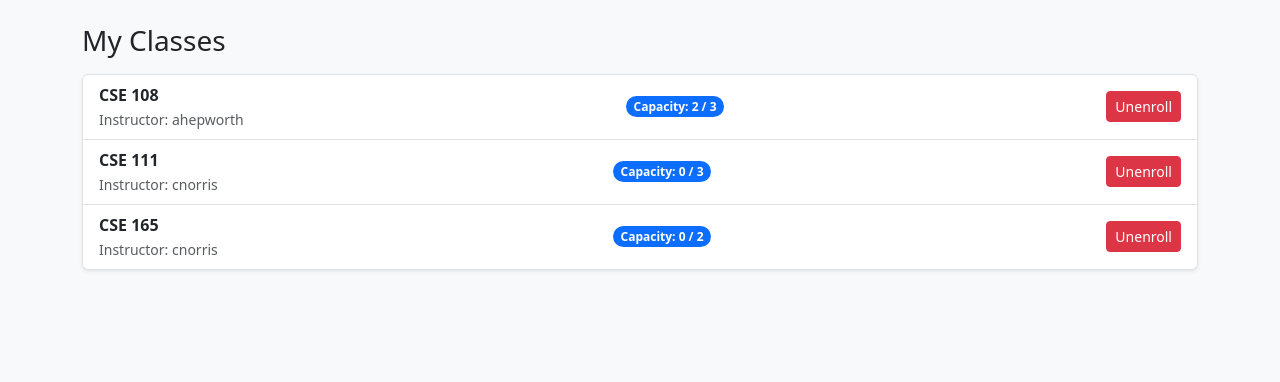
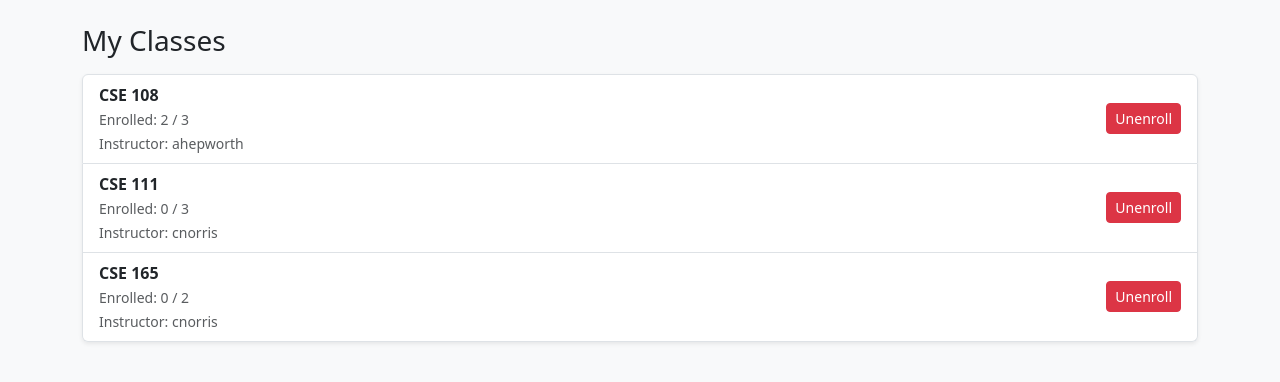
Before and after one commit to achu-nat/lab8_app, a Flask app: template templates/student_my_classes.html in a window 1280 px wide. Shown: the part 56-438 px from the top of the page. Run offline with Flask 3, Linux system fonts and the light colour scheme; the template is opened without the code that fills it: values that come from a table or form of the project are taken from there, others are empty.

Commit message:
updated enrollment format

```diff
--- a/templates/student_my_classes.html
+++ b/templates/student_my_classes.html
@@ -14,9 +14,15 @@
     <li class="list-group-item d-flex justify-content-between align-items-center">
         <div>
             <strong>{{ c.name }}</strong><br>
+            <small class="text-muted">
+                Enrolled: {{ c.enrollments|length }} / {{ c.capacity }}
+                {% if c.enrollments|length >= c.capacity %}
+                    <span class="badge bg-danger ms-2">Full</span>
+                {% endif %}
+            </small><br>
             <small class="text-muted">Instructor: {{ c.teacher.username }}</small>
         </div>
-        <span class="badge bg-primary rounded-pill"> Capacity: {{ c.enrollments|length }} / {{ c.capacity }}</span>
+        <!-- <span class="badge bg-primary rounded-pill"> Capacity: {{ c.enrollments|length }} / {{ c.capacity }}</span> -->
         <a href="/student/unenroll/{{ c.id }}"
                class="btn btn-danger btn-sm"
                onclick="return confirm('Are you sure you want to unenroll from {{ c.name }}?');">
```
